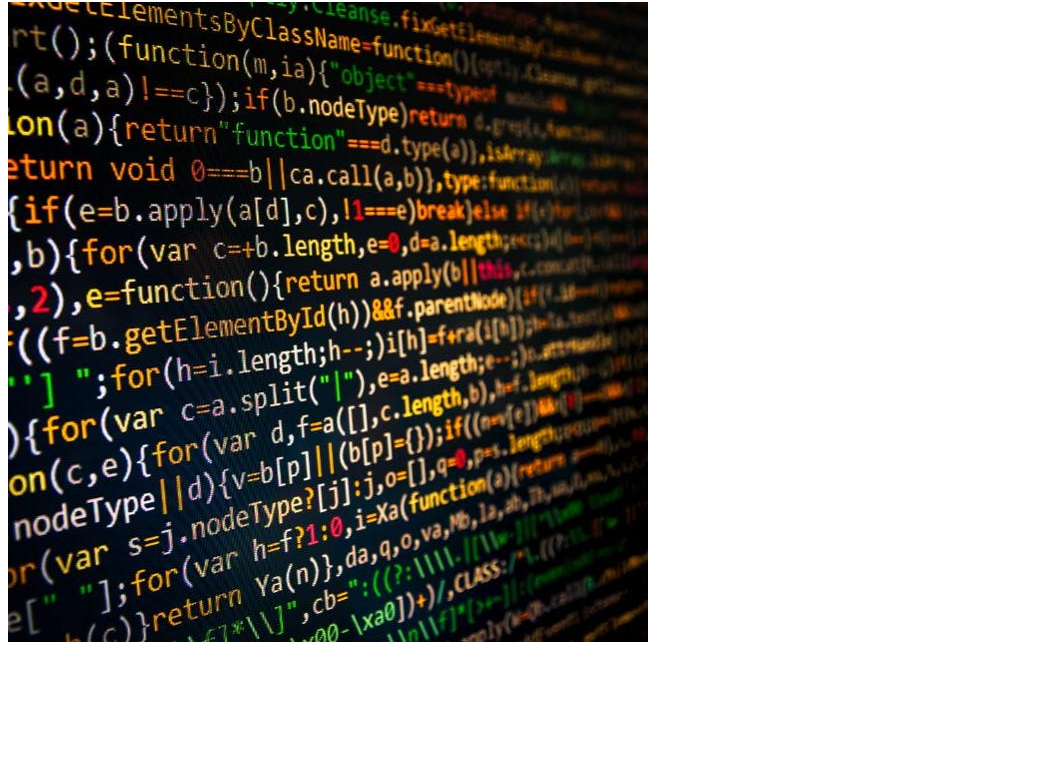
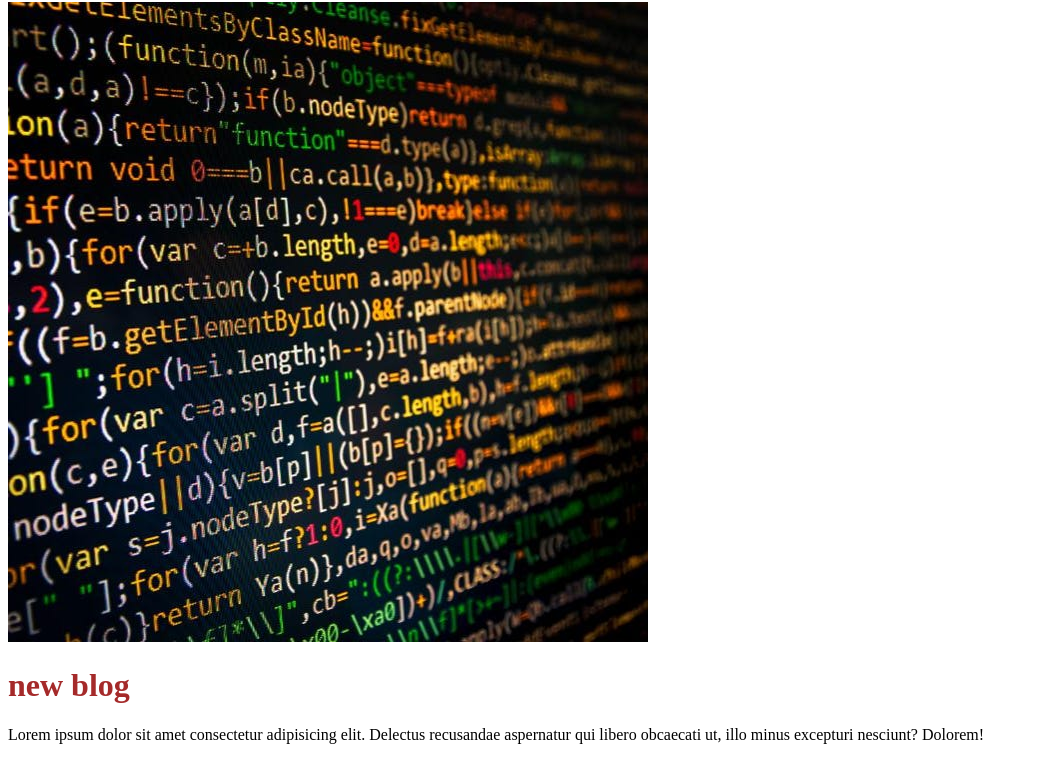
Before and after one commit to aalnoman2042/my-2nd-repo, a plain HTML site: page index.html in a window 1280 px wide. Shown: the part 244-1004 px from the top of the page, without its empty margins (0-1038 px from the left). Before the commit the page ends 898 px from the top, so only its background shows below. Drawn offline with Linux system fonts and the light colour scheme.

Commit message:
add-blog

```diff
--- a/index.html
+++ b/index.html
@@ -16,5 +16,9 @@
     <p>git bash using</p>
     <h1>ta ta ta</h1>
     <img src="coding.jpg" alt="">
+    <h1>new blog</h1>
+    <p>Lorem ipsum dolor sit amet consectetur adipisicing elit. Delectus recusandae aspernatur qui libero obcaecati ut, illo minus excepturi nesciunt? Dolorem!</p>
+
+
 </body>
 </html>
```
